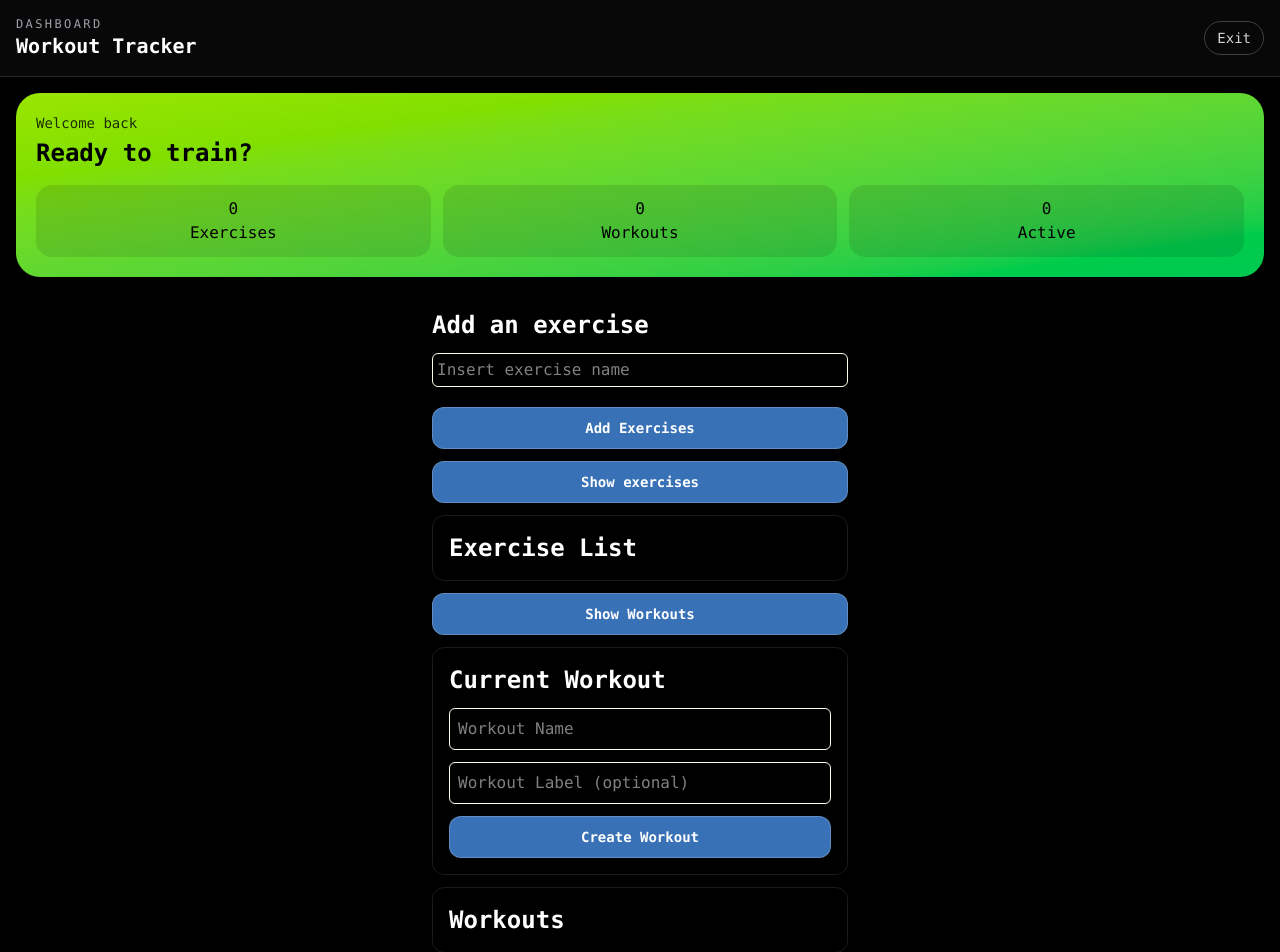
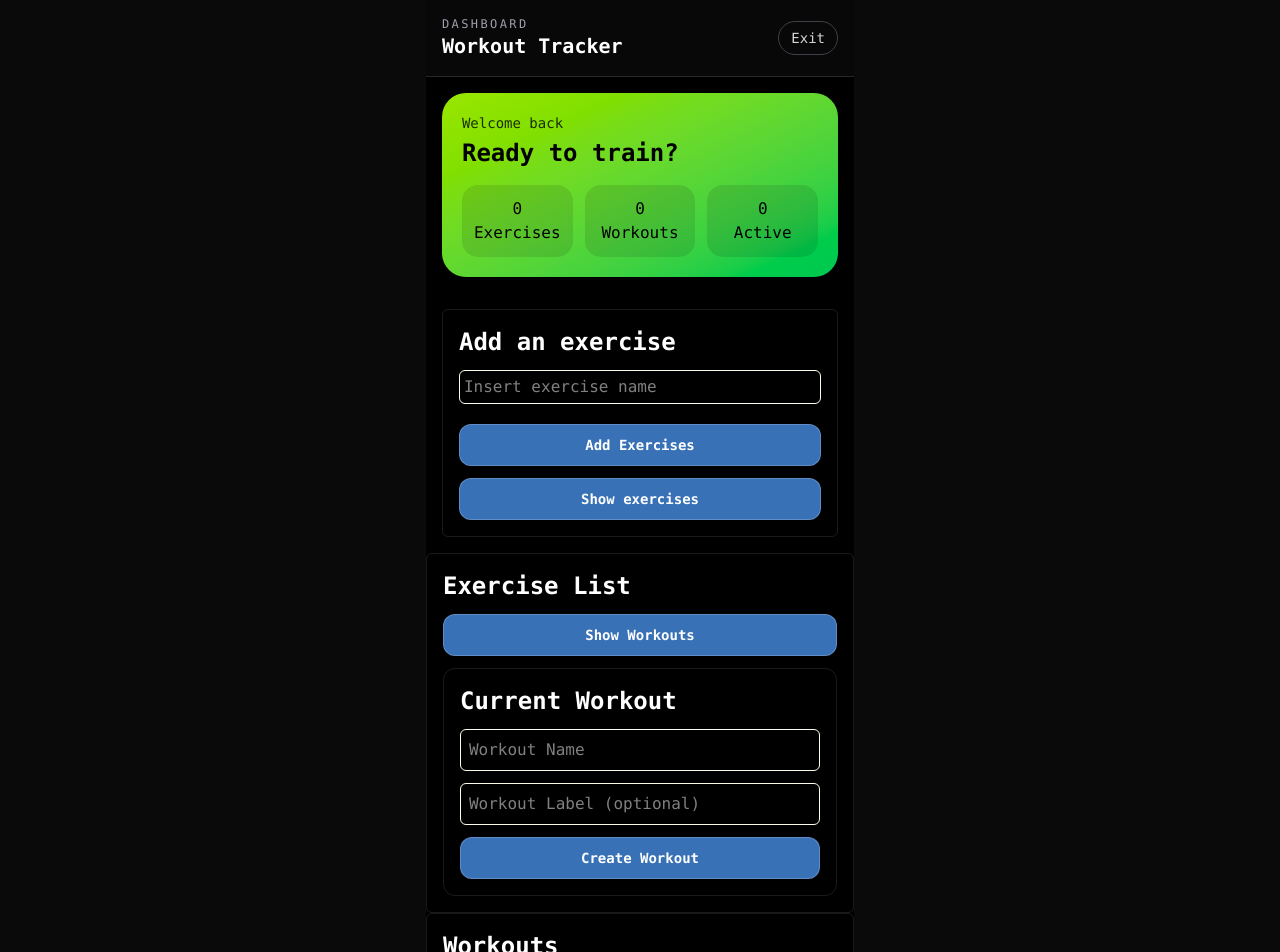
Before and after one commit to clydexmarty09/workout-tracker, a Next.js app: page /front-page in a window 1280 px wide. Shown: the top 952 px of the page. Built offline with nearby package versions, Linux system fonts and the light colour scheme.

Commit message:
tweaking some css

```diff
--- a/app/front-page/page.tsx
+++ b/app/front-page/page.tsx
@@ -17,6 +17,9 @@ export default function FrontPage() {
 
     // for creating a session
     const [session, setSession] = useState<any | null>(null);
+
+    // for tabbing the other sections of the site
+    const [showAddExercise, setShowAddExercise] = useState(false);
 
     async function handleAddSession(workoutId: number) {
         try {
@@ -224,7 +227,6 @@ export default function FrontPage() {
             return [...prev, exercise];
          });
 
-
     }
 
     async function handleDeleteWorkout(id: string) {
@@ -264,7 +266,7 @@ export default function FrontPage() {
 
     return (
 
-        <main className="bg-black">
+        <main className="bg-black min-h-dvh mx-auto max-w-md">
 
             <header className="header">
                 <div className="flex items-center justify-between px-4 py-4">
@@ -309,7 +311,8 @@ export default function FrontPage() {
                 </div>
             </section>
 
-        <div className="main-page">
+        <section className="p-4">
+            <div className="add-exercise-card">
 
                 <h1 className="text-left text-2xl font-bold"> Add an exercise </h1>
 
@@ -322,12 +325,16 @@ export default function FrontPage() {
                     type="text"
                     />
 
-                <button className="btn w-full" type="button" onClick={handleAddExercise}> Add Exercises </button>
+                    <button className="btn" type="button" onClick={handleAddExercise}> Add Exercises </button>
                 </form>
 
-            <button className="btn w-full" type="button" onClick={fetchExercises}> Show exercises</button>
+                <button className="btn" type="button" onClick={fetchExercises}> Show exercises</button>
 
-            <div className="exercises-card">
+                </div>
+            </section>
+
+            <section className="add-exercise-card">
+                <div>
                     <h2 className="font-semibold text-2xl"> Exercise List </h2>
 
 
@@ -376,8 +383,10 @@ export default function FrontPage() {
                     <button className="btn" type="button" onClick={handleCreateWorkout}> Create Workout </button>
                 </div>
 
+            </section>
 
-            <div className="exercises-card">
+
+            <div className="add-exercise-card">
                 <h2 className="text-left text-2xl font-semibold"> Workouts </h2>
                 { workouts.map((w)=> (
                     <div className="flex text-left flex-col gap-3" key={w.id}>
@@ -407,9 +416,6 @@ export default function FrontPage() {
                 )}
             </div>
 
-
-        </div>
-
         </main>
     )
 }
--- a/app/globals.css
+++ b/app/globals.css
@@ -27,7 +27,7 @@
   }
 
   .btn {
-    @apply font-semibold text-center bg-blue-400/70 text-sm w-full px-4 py-2.5 border rounded-xl active:scale-95 border-white/20;
+    @apply transition w-full font-semibold text-center bg-blue-400/70 text-sm hover:scale-105 px-4 py-2.5 border rounded-xl active:scale-95 border-white/20;
   }
 
   .btn-2 {
@@ -43,12 +43,17 @@
   }
 
   .main-page {
-    @apply text-center p-4 min-h-dvh flex flex-col gap-3 bg-black mx-auto max-w-md;
+    @apply text-center p-4 min-h-dvh flex flex-col gap-4 bg-black mx-auto max-w-md;
+  }
+
+  .add-exercise-card {
+    @apply flex flex-col gap-3 border rounded-md border-white/10 p-4;
   }
 
   .exercises-card {
     @apply flex gap-3 flex-col text-left border border-white/10 p-4 rounded-xl;
   }
+
 
   .landing-outer {
     @apply min-h-dvh bg-black flex items-center justify-center;
```
Lines whose indentation alone changed are shown as unchanged.
